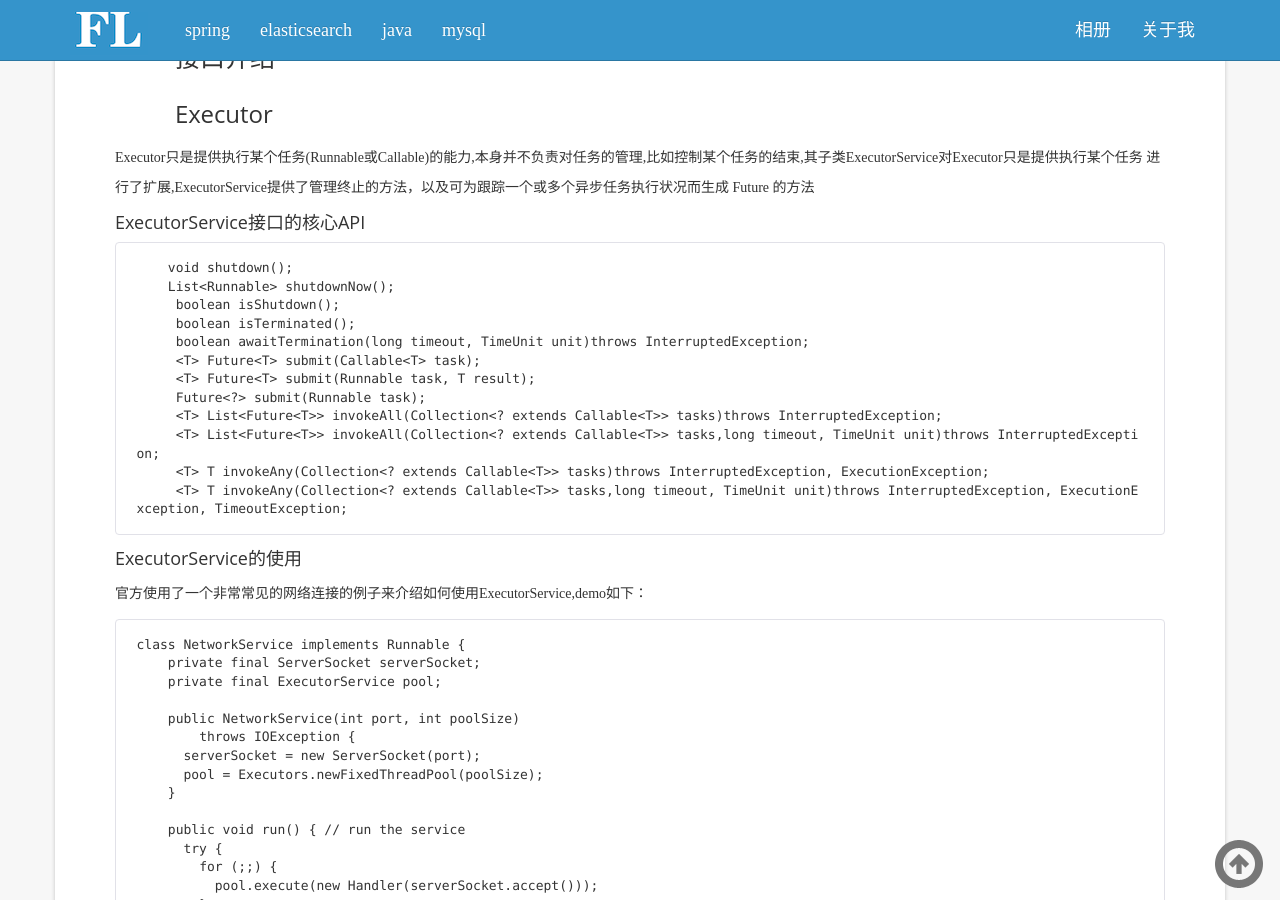
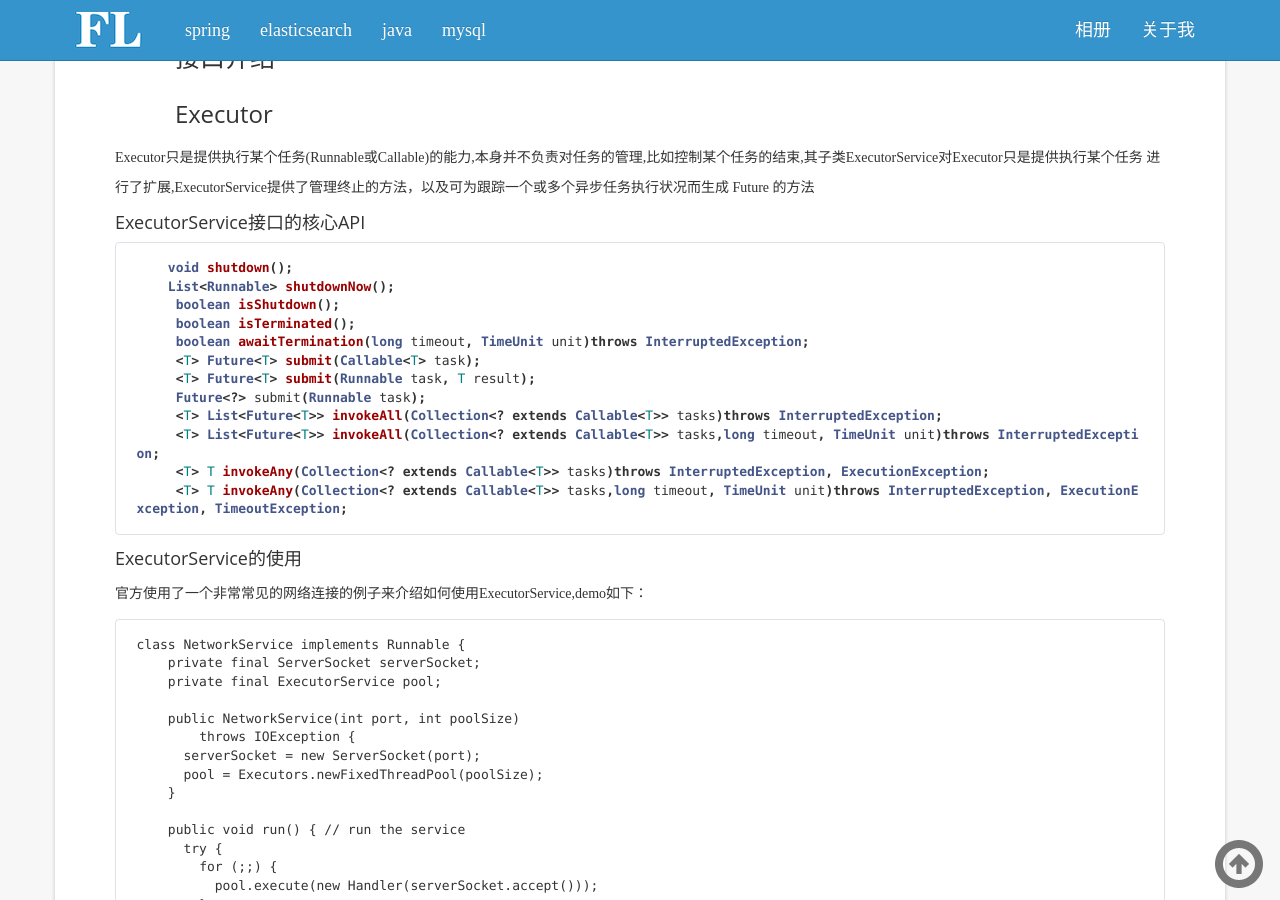
Before and after one commit to chcchccch/felayman.github.io, a Jekyll site: the page built from _posts/java/2017-05-19-Executor框架.md, in a window 1280 px wide and 900 px high, scrolled down 741 px. Built offline with Jekyll 4.4.1, drawn with Linux system fonts in a browser that asks for light colours; comment, search, counter and statistics services are not loaded.

Commit message:
Executor框架

```diff
--- a/_posts/java/2017-05-19-Executor框架.md
+++ b/_posts/java/2017-05-19-Executor框架.md
@@ -31,7 +31,7 @@ Executor只是提供执行某个任务(Runnable或Callable)的能力,本身并
 进行了扩展,ExecutorService提供了管理终止的方法，以及可为跟踪一个或多个异步任务执行状况而生成 Future 的方法
 
 #### ExecutorService接口的核心API
-~~~
+~~~java
     void shutdown();
     List<Runnable> shutdownNow();
      boolean isShutdown();
```
